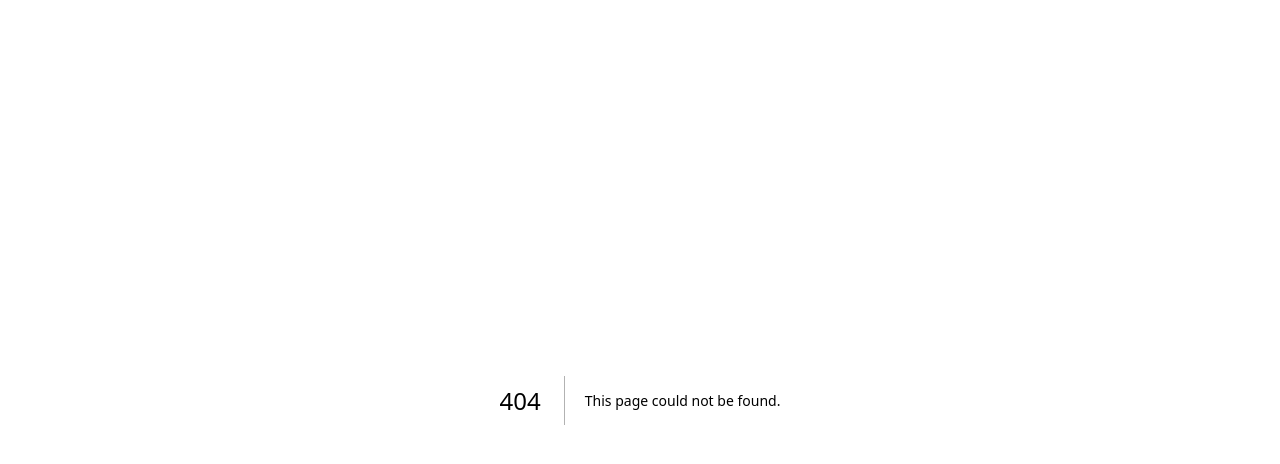
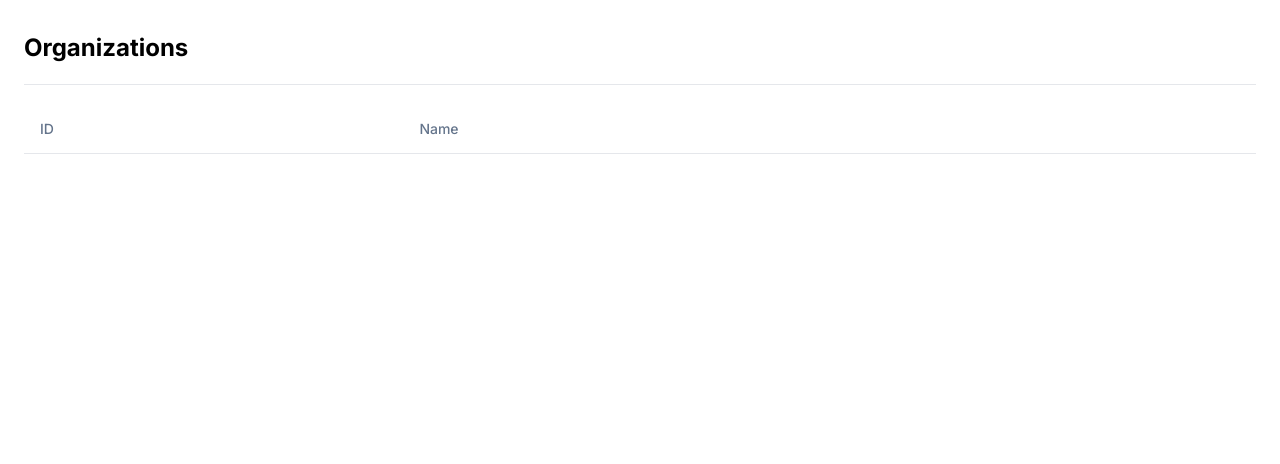
Before and after one commit to asofianidis/inventory, a Next.js app in the folder frontend/: page /admin/organizations in a window 1280 px wide. Before the commit this address had no page. Shown: the top 464 px of the page. Built offline with nearby package versions, Linux system fonts and the light colour scheme.

Commit message:
started working on the organizations table

```diff
--- /dev/null
+++ b/frontend/src/app/admin/organizations/page.tsx
@@ -0,0 +1,31 @@
+import {
+  Table,
+  TableBody,
+  TableCaption,
+  TableCell,
+  TableHead,
+  TableHeader,
+  TableRow,
+} from "@/components/ui/table";
+
+async function GetOrganizations(){}
+
+export default function OrganizationPage() {
+  return (
+    <div className="mt-8 mx-6 mb-6 flex flex-col gap-5">
+      <h2 className="text-2xl font-bold">Organizations</h2>
+      <hr />
+      <Table>
+        <TableHeader>
+          <TableRow>
+            <TableHead>ID</TableHead>
+            <TableHead>Name</TableHead>
+            <TableHead></TableHead>
+          </TableRow>
+        </TableHeader>
+        <TableBody>
+        </TableBody>
+      </Table>
+    </div>
+  );
+}
```
